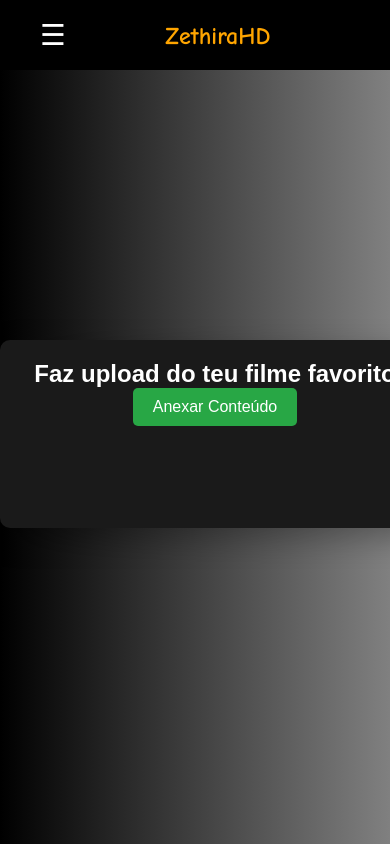
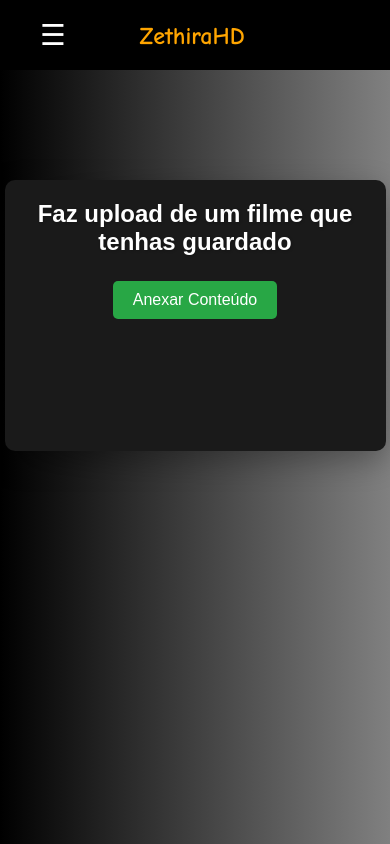
Before and after one commit to RichardPinewood/ZethiraHD, a website: page ZethiraHD/home.html in a window 390 px wide. Drawn offline with nearby package versions, Linux system fonts and the light colour scheme.

Commit message:
Some layout fixes damn it !

```diff
--- a/ZethiraHD/home.html
+++ b/ZethiraHD/home.html
@@ -35,39 +35,6 @@
       font-weight: bold;
     }
 
-    @media (max-width: 768px) {
-      .menu-toggle {
-        display: block;
-      }
-
-      .navbar-brand {
-        display: flex;
-        position: absolute;
-        left: 46%;
-        transform: translateX(-50%);
-      }
-
-      .nav-links {
-        flex-direction: column;
-        position: absolute;
-        top: 60px;
-        left: 10px;
-        background: black;
-        padding: 10px;
-        border-radius: 5px;
-        display: none;
-        width: 160px;
-        align-items: flex-start;
-        box-shadow: 0px 4px 6px rgba(0, 0, 0, 0.5);
-        margin-left: 0;
-        margin-right: 0;
-      }
-
-      .nav-links.show {
-        display: flex !important;
-      }
-    }
-
     .content {
       position: relative;
       display: flex;
@@ -87,6 +54,14 @@
       border-radius: 10px;
       box-shadow: 0 10px 30px rgba(0, 0, 0, 0.3);
       margin: 0 auto;
+      position: relative;
+    }
+
+    .upload-section h2 {
+      margin: 0 0 30px 0;
+      font-size: 1.8rem;
+      color: #fff;
+      text-shadow: 1px 1px 3px rgba(0, 0, 0, 0.2);
     }
 
     .form-flex {
@@ -96,6 +71,7 @@
       justify-content: center;
       flex-wrap: wrap;
       width: 100%;
+      margin-bottom: 60px;
     }
 
     .movie-container {
@@ -135,6 +111,7 @@
     }
 
     .btn {
+      display: auto;
       padding: 10px 20px;
       background-color: #28a745;
       border: none;
@@ -147,6 +124,13 @@
 
     .btn:hover {
       background-color: #218838;
+    }
+
+    .save-button {
+      position: absolute;
+      bottom: 20px;
+      right: 20px;
+      z-index: 10;
     }
 
     .file-info {
@@ -204,16 +188,89 @@
       background-color: #222;
       color: white;
     }
+
+    @media (max-width: 768px) {
+      .menu-toggle {
+        display: block;
+      }
+
+      .navbar-brand {
+        display: flex;
+        position: absolute;
+        left: 40%;
+        transform: translateX(-50%);
+      }
+
+      .nav-links {
+        flex-direction: column;
+        position: absolute;
+        top: 60px;
+        left: 10px;
+        background: black;
+        padding: 10px;
+        border-radius: 5px;
+        display: none;
+        width: 160px;
+        align-items: flex-start;
+        box-shadow: 0px 4px 6px rgba(0, 0, 0, 0.5);
+        margin: 0;
+      }
+
+      .nav-links.show {
+        display: flex !important;
+      }
+
+      html, body {
+        overflow-y: auto;
+      }
+
+      .content {
+        position: relative;
+        top: 100px;
+        right: 0;
+        padding: 10px 0;
+        width: 100%;
+        display: flex;
+        justify-content: center;
+        align-items: center;
+      }
+
+      .upload-section {
+        width: 90%;
+        margin: 0 auto;
+        max-width: 500px;
+        padding: 20px 15px;
+      }
+
+      .upload-section h2 {
+        font-size: 1.5rem;
+        margin-bottom: 25px;
+      }
+
+      .form-flex {
+        flex-direction: column;
+        align-items: center;
+      }
+
+      .movie-container,
+      .cover-container {
+        max-width: 100%;
+      }
+
+      .movie-container {
+        margin-bottom: 20px;
+      }
+    }
   </style>
 
   <nav>
     <div class="navbar-container">
+      <div class="menu-toggle" id="menu-toggle">☰</div>
       <div class="navbar-brand">
-        <a href="home.html">ZethiraHD</a>
+        <a href="index.html">ZethiraHD</a>
       </div>
-      <div class="menu-toggle" id="menu-toggle">☰</div>
       <ul class="nav-links" id="nav-links">
-        <li><a href="home.html">Inicio</a></li>
+        <li><a href="home.html">Início</a></li>
         <li><a href="library.html">Biblioteca</a></li>
         <li><a href="perfil.html">Perfil</a></li>
         <li><a href="index.html" id="logout">Sair</a></li>
@@ -224,8 +281,8 @@
 
   <div class="content">
     <div id="upload-section" class="upload-section">
-      <h2>Faz upload do teu filme favorito</h2>
-      <form id="upload-form" style="position: relative; padding-bottom: 50px;">
+      <h2>Faz upload de um filme  que tenhas guardado</h2>
+      <form id="upload-form">
         <div class="form-flex">
           <div class="movie-container">
             <button type="button" id="file-select-button" class="btn">Anexar Conteúdo</button>
@@ -239,12 +296,12 @@
           </div>
           <div class="cover-container" id="cover-container">
             <div id="cover-preview" class="cover-preview">
-              Clica aqui para adicionar um imagem
+              Clica aqui para adicionar um cover de fundo
             </div>
             <input type="file" id="cover-input" name="coverFile" accept="image/*" hidden>
           </div>
         </div>
-        <button type="submit" id="save-movie-button" class="btn" style="position: absolute; bottom: 10px; right: 10px; display: none;">
+        <button type="submit" id="save-movie-button" class="btn save-button" style="display: none;">
           Salvar
         </button>
       </form>
--- a/ZethiraHD/transition_panel.js
+++ b/ZethiraHD/transition_panel.js
@@ -33,6 +33,8 @@ document.addEventListener("DOMContentLoaded", async function () {
       inputGroup.classList.add("active");
       coverContainer.classList.add("active");
       saveButton.style.display = "block";
+      // Hide the "Anexar Conteúdo" button
+      fileSelectButton.style.display = "none";
     } else {
       fileInfo.textContent = "Nenhum ficheiro selecionado";
       fileInfo.classList.remove("active");
@@ -40,6 +42,7 @@ document.addEventListener("DOMContentLoaded", async function () {
       inputGroup.classList.remove("active");
       coverContainer.classList.remove("active");
       saveButton.style.display = "none";
+      fileSelectButton.style.display = "block";
     }
   });
 
@@ -109,6 +112,7 @@ document.addEventListener("DOMContentLoaded", async function () {
       console.log("Upload feito com sucesso:", data);
       alert(`Filme "${data.movie.title}" (${data.movie.year}) salvo com sucesso!`);
 
+      // Reset the form and UI elements
       uploadForm.reset();
       fileInfo.textContent = "Nenhum ficheiro selecionado";
       fileInfo.classList.remove("active");
@@ -118,7 +122,8 @@ document.addEventListener("DOMContentLoaded", async function () {
       saveButton.style.display = "none";
       saveButton.textContent = "Salvar";
       saveButton.disabled = false;
-
+      // Show the "Anexar Conteúdo" button after reset
+      fileSelectButton.style.display = "block";
 
       if (data.movie.coverPath) {
         coverPreview.style.backgroundImage = `url(http://localhost:5000/${data.movie.coverPath})`;
```
Also changed, not shown: ZethiraHD/styles/style.css (line endings or trailing spaces), ZethiraHD_Backend/models/movie.js (line endings or trailing spaces).
